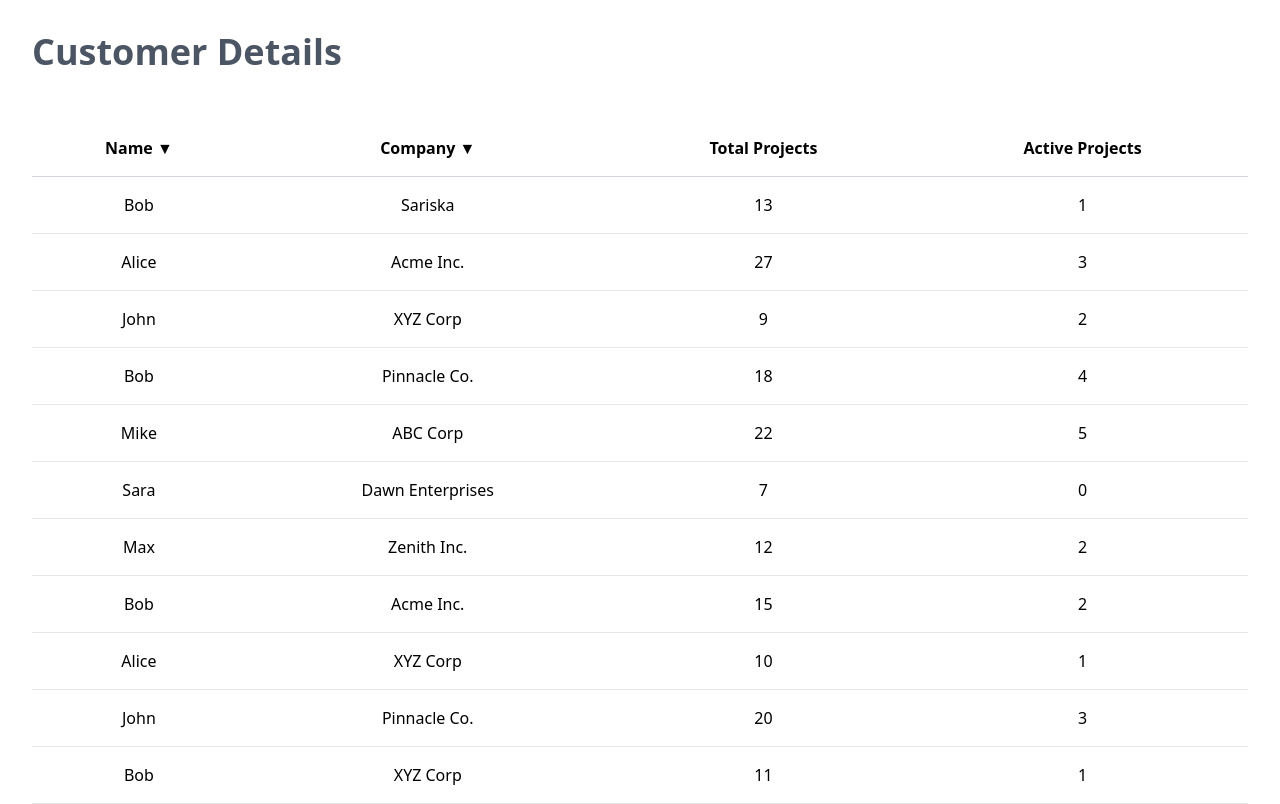
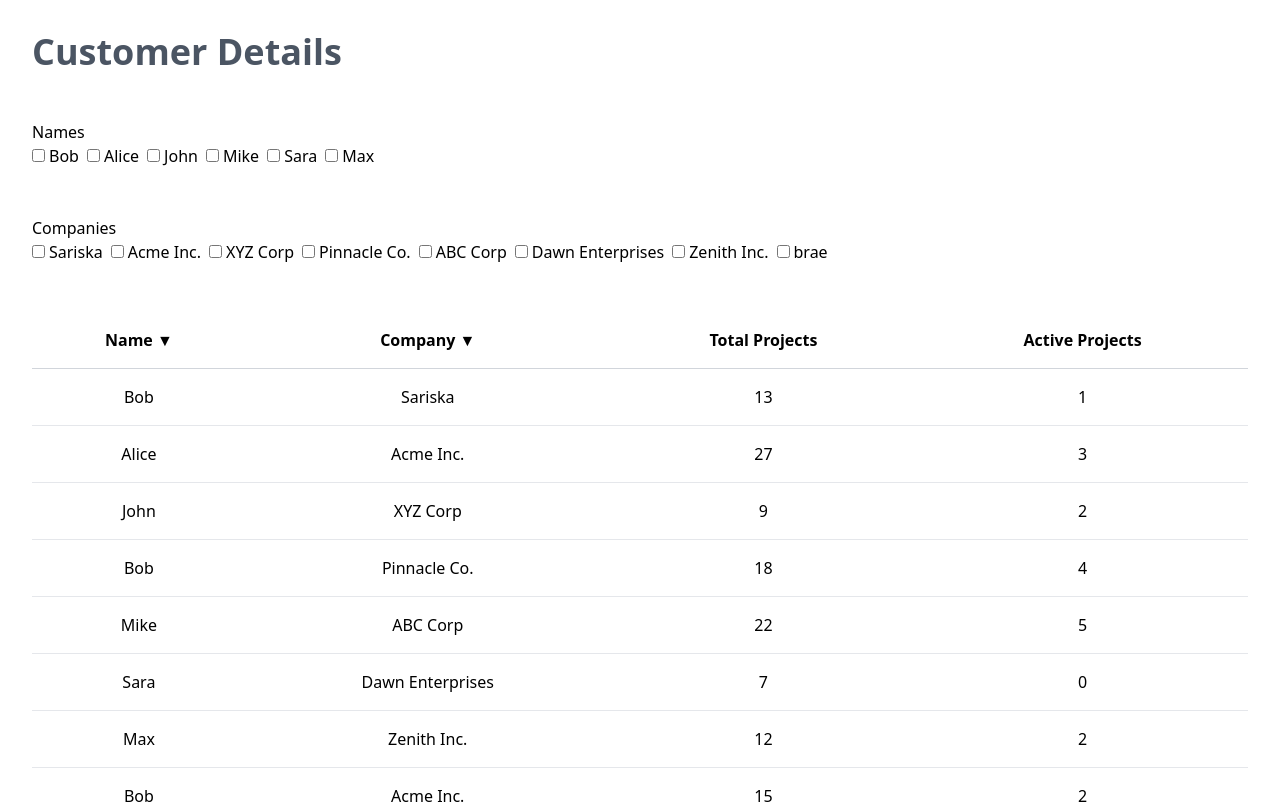
Before and after one commit to jainpranayr/multi-select-table, a React (Vite) app: page / in a window 1280 px wide. Shown: the top 804 px of the page. Built offline with nearby package versions, Linux system fonts and the light colour scheme.

Commit message:
✨ add filters for name and company

```diff
--- a/src/App.jsx
+++ b/src/App.jsx
@@ -1,11 +1,88 @@
-import { dataArray } from './data'
+import { useState } from 'react'
+import { initialData } from './data'
+import { getUniqueValues } from './utils'
+
+const nameOptions = getUniqueValues(initialData, 'name')
+const companyOptions = getUniqueValues(initialData, 'company')
 
 function App() {
+	const [selectedNames, setSelectedNames] = useState([])
+	const [selectedCompanies, setSelectedCompanies] = useState([])
+
+	function handleCheckboxChange(value, state, setState) {
+		setState(prevState => {
+			if (prevState.includes(value)) {
+				return prevState.filter(item => item !== value)
+			} else {
+				return [...prevState, value]
+			}
+		})
+	}
+
+	const handleNameChange = event => {
+		const { name, value } = event.target
+		if (name === 'names') {
+			handleCheckboxChange(value, selectedNames, setSelectedNames)
+		} else if (name === 'companies') {
+			handleCheckboxChange(value, selectedCompanies, setSelectedCompanies)
+		}
+	}
+
+	const filteredData = initialData.filter(item => {
+		let nameMatch = selectedNames.length === 0
+		let companyMatch = selectedCompanies.length === 0
+		if (selectedNames.length > 0) {
+			nameMatch = selectedNames.includes(item.name)
+		}
+		if (selectedCompanies.length > 0) {
+			companyMatch = selectedCompanies.includes(item.company)
+		}
+		return nameMatch && companyMatch
+	})
+
 	return (
 		<div className="container mx-auto my-8 max-w-7xl space-y-12 px-4 sm:px-6 lg:px-8">
 			<h1 className="font-sans font-semibold text-gray-600 sm:text-xl md:text-4xl">
 				Customer Details
 			</h1>
+
+			<div>
+				<h3>Names</h3>
+				<div className="flex gap-x-2">
+					{nameOptions.map((name, index) => (
+						<div key={index} className="space-x-1">
+							<input
+								type="checkbox"
+								id={`name-${name}`}
+								name="names"
+								value={name}
+								checked={selectedNames.includes(name)}
+								onChange={handleNameChange}
+							/>
+							<label htmlFor={`name-${name}`}>{name}</label>
+						</div>
+					))}
+				</div>
+			</div>
+
+			<div>
+				<h3>Companies</h3>
+				<div className="flex gap-x-2">
+					{companyOptions.map((company, index) => (
+						<div key={index} className="space-x-1">
+							<input
+								type="checkbox"
+								id={`company-${company}`}
+								name="companies"
+								value={company}
+								checked={selectedCompanies.includes(company)}
+								onChange={handleNameChange}
+							/>
+							<label htmlFor={`company-${company}`}>{company}</label>
+						</div>
+					))}
+				</div>
+			</div>
 
 			<div className="overflow-x-auto">
 				<table className="font-gray-700 min-w-full divide-y divide-gray-300 text-center text-base">
@@ -19,7 +96,7 @@ function App() {
 					</thead>
 
 					<tbody className="divide-y divide-gray-200">
-						{dataArray.map(row => (
+						{filteredData.map(row => (
 							<tr key={row.id}>
 								<td className="whitespace-nowrap py-4 px-3">{row.name}</td>
 								<td className="whitespace-nowrap py-4 px-3">{row.company}</td>
--- a/src/data.js
+++ b/src/data.js
@@ -1,4 +1,4 @@
-export const dataArray = [
+export const initialData = [
 	{
 		id: 1,
 		name: 'Bob',
--- /dev/null
+++ b/src/utils.js
@@ -0,0 +1,3 @@
+export function getUniqueValues(data, key) {
+	return [...new Set(data.map(item => item[key]))]
+}
```
